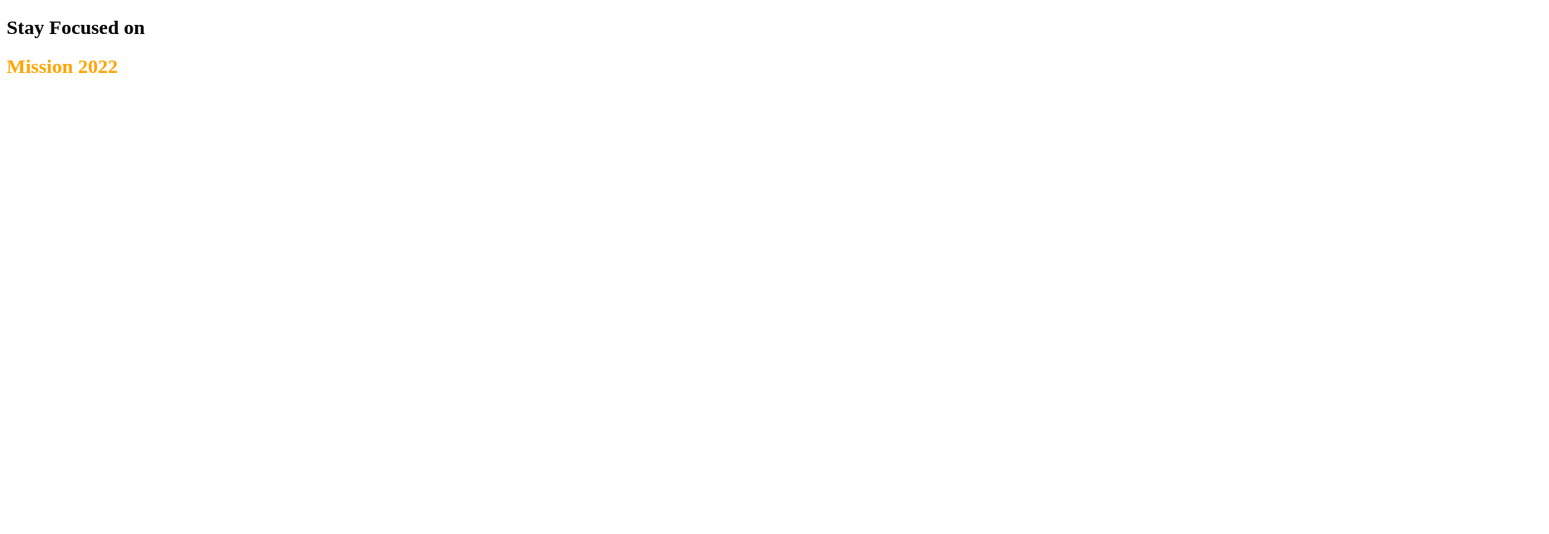
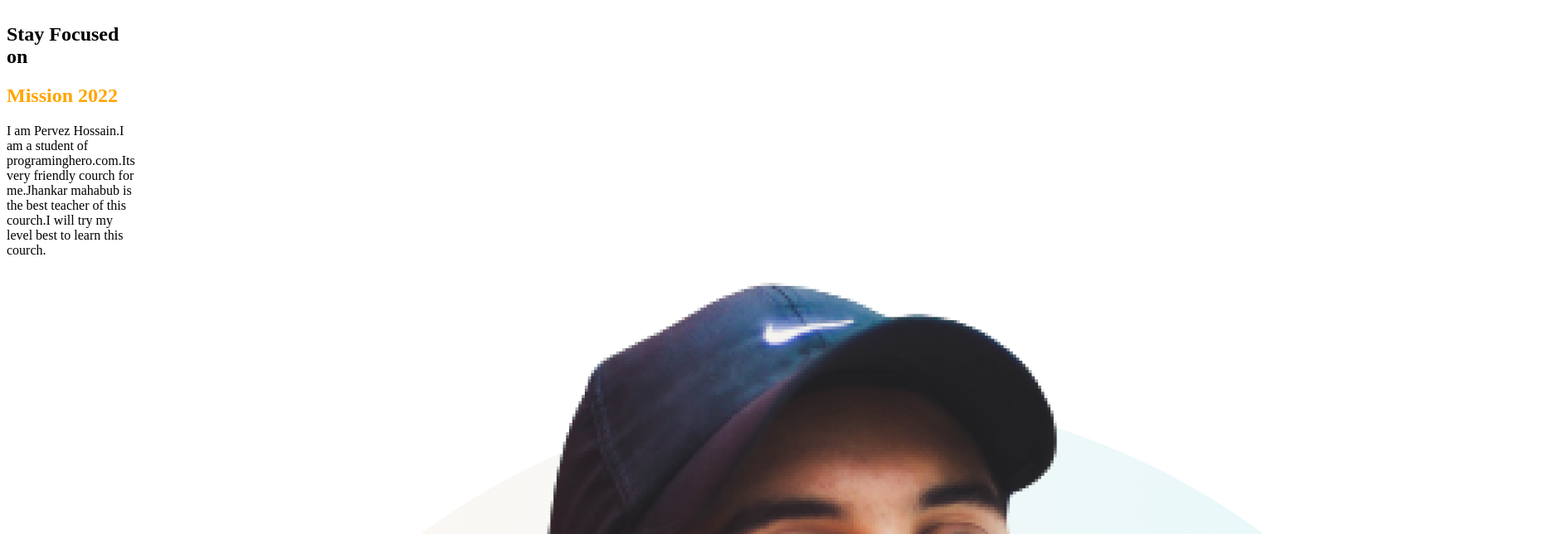
Before and after one commit to pervezhossain48/Assainment-point, a plain HTML site: page index.html in a window 1280 px wide. Shown: the top 644 px of the page at 83% size, 1867 px wide, since content can reach past the window. Drawn offline with Linux system fonts and the light colour scheme.

Commit message:
added file

```diff
--- a/index.html
+++ b/index.html
@@ -12,6 +12,10 @@
         <div>
             <h1>Stay Focused on</h1>
             <h1 class="color-orange">Mission 2022</h1>
+            <p>I am Pervez Hossain.I am a student of programinghero.com.Its very friendly courch for me.Jhankar mahabub is the best teacher of this courch.I will try my level best to learn this courch.</p>
+        </div>
+        <div>
+            <img src="images/person/person-0.png" alt="This is show picture">
         </div>
     </section>
 </body>
--- a/style.css
+++ b/style.css
@@ -1,3 +1,6 @@
 .color-orange{
     color: orange;
 }
+section{
+    display: flex;
+}
```
